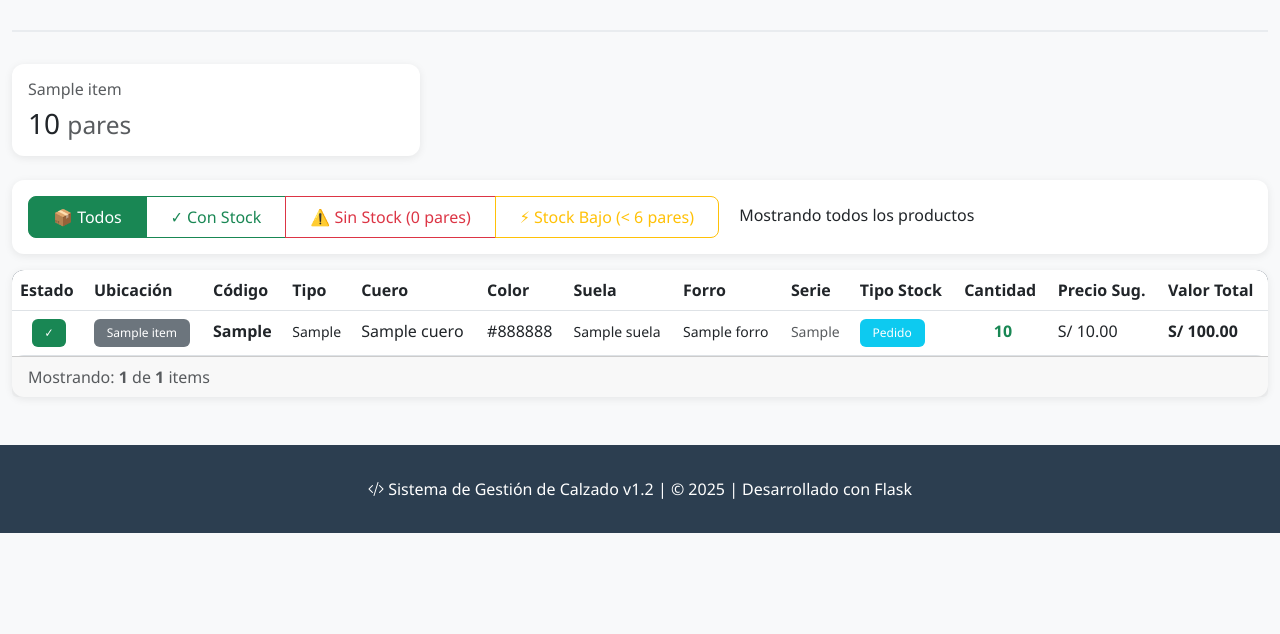
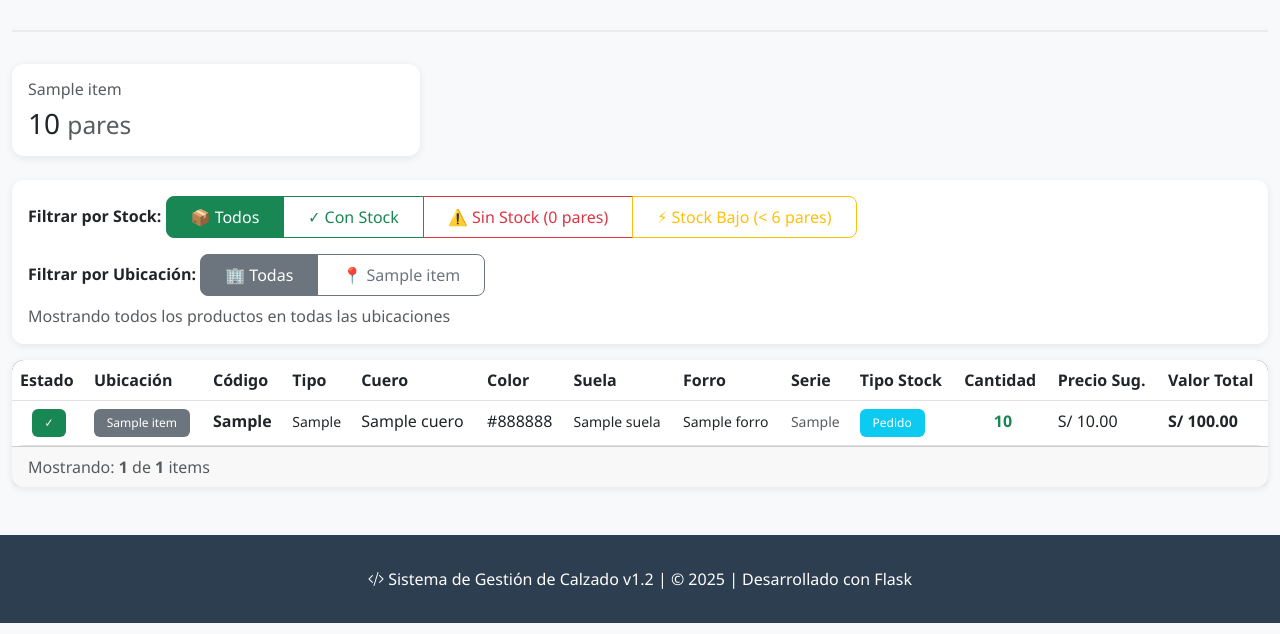
Before and after one commit to PAUL1096/App-para-el-negocio-de-calzados, a Flask app: template templates/inventario_v2.html in a window 1280 px wide. Shown: the part 166-800 px from the top of the page. Run offline with Flask 3, Linux system fonts and the light colour scheme; the template is opened without the code that fills it: most values are stand-ins (such as "Sample title", 1, 10 or a date in 2020).

Commit message:
fix: Corregir lógica de botones y agregar filtros en módulos
MÓDULO PRODUCCIÓN:
- Corregir lógica invertida del botón "Ingresar a Inventario"
  * Ahora solo permite ingresar productos en estado 'pendiente'
  * Productos 'agotados' ya NO permiten reingresar (debe producir nuevamente)
  * Productos 'con stock' permanecen deshabilitados correctamente
- Agregar banner informativo sobre estados de producción
  * ✓ Con Stock: Ya ingresado y disponible
  * ❌ Agotado: Vendido todo (requiere nueva producción)
  * ⏳ Pendiente: Recién producido, aún no ingresado

MÓDULO INVENTARIO:
- Agregar filtros por ubicación (Casa, Tienda Principal, etc.)
- Combinar filtros de stock + ubicación con lógica AND
- Mejorar UI con labels separados para cada tipo de filtro
- Actualizar mensaje dinámico que refleja ambos filtros activos
- Agregar data-attribute 'ubicacion' para filtrado JavaScript

Resolves: Problemas reportados en módulos de Producción e Inventario

```diff
--- a/templates/inventario_v2.html
+++ b/templates/inventario_v2.html
@@ -28,7 +28,9 @@
 <!-- Filtros -->
 <div class="card mb-3">
     <div class="card-body">
-        <div class="btn-group me-3" role="group">
+        <div class="mb-3">
+            <label class="form-label fw-bold">Filtrar por Stock:</label>
+            <div class="btn-group me-3" role="group" id="filtros-stock">
                 <button type="button" class="btn btn-outline-success active" onclick="filtrarStock('todos')">
                     📦 Todos
                 </button>
@@ -42,7 +44,25 @@
                     ⚡ Stock Bajo (< 6 pares)
                 </button>
             </div>
-        <span id="resultado-filtro">Mostrando todos los productos</span>
+        </div>
+
+        <div class="mb-2">
+            <label class="form-label fw-bold">Filtrar por Ubicación:</label>
+            <div class="btn-group" role="group" id="filtros-ubicacion">
+                <button type="button" class="btn btn-outline-secondary active" onclick="filtrarUbicacion('todas')">
+                    🏢 Todas
+                </button>
+                {% for ubicacion in ubicaciones_dict.keys() %}
+                <button type="button" class="btn btn-outline-secondary" onclick="filtrarUbicacion('{{ ubicacion }}')">
+                    📍 {{ ubicacion }}
+                </button>
+                {% endfor %}
+            </div>
+        </div>
+
+        <div class="text-muted">
+            <span id="resultado-filtro">Mostrando todos los productos en todas las ubicaciones</span>
+        </div>
     </div>
 </div>
 
@@ -70,7 +90,7 @@
                 </thead>
                 <tbody>
                     {% for item in items %}
-                    <tr data-cantidad="{{ item.cantidad_pares }}" class="{% if item.cantidad_pares == 0 %}table-secondary{% elif item.cantidad_pares < 6 %}table-warning{% endif %}">
+                    <tr data-cantidad="{{ item.cantidad_pares }}" data-ubicacion="{{ item.ubicacion_nombre }}" class="{% if item.cantidad_pares == 0 %}table-secondary{% elif item.cantidad_pares < 6 %}table-warning{% endif %}">
                         <td class="text-center">
                             {% if item.cantidad_pares == 0 %}
                                 <span class="badge bg-danger" title="Sin stock">❌</span>
@@ -118,29 +138,35 @@
 </div>
 
 <script>
-function filtrarStock(tipo) {
+// Variables globales para mantener el estado de los filtros
+let filtroStockActual = 'todos';
+let filtroUbicacionActual = 'todas';
+
+function aplicarFiltros() {
     const filas = document.querySelectorAll('#tabla-inventario tbody tr');
     let contador = 0;
 
-    // Actualizar botones activos
-    document.querySelectorAll('.btn-group .btn').forEach(btn => btn.classList.remove('active'));
-    event.target.classList.add('active');
-
     filas.forEach(row => {
         const cantidad = parseInt(row.dataset.cantidad);
-        let mostrar = false;
+        const ubicacion = row.dataset.ubicacion;
 
-        if (tipo === 'todos') {
-            mostrar = true;
-        } else if (tipo === 'con-stock') {
-            mostrar = cantidad > 0;
-        } else if (tipo === 'sin-stock') {
-            mostrar = cantidad === 0;
-        } else if (tipo === 'stock-bajo') {
-            mostrar = cantidad > 0 && cantidad < 6;
+        // Evaluar filtro de stock
+        let cumpleStock = false;
+        if (filtroStockActual === 'todos') {
+            cumpleStock = true;
+        } else if (filtroStockActual === 'con-stock') {
+            cumpleStock = cantidad > 0;
+        } else if (filtroStockActual === 'sin-stock') {
+            cumpleStock = cantidad === 0;
+        } else if (filtroStockActual === 'stock-bajo') {
+            cumpleStock = cantidad > 0 && cantidad < 6;
         }
 
-        if (mostrar) {
+        // Evaluar filtro de ubicación
+        let cumpleUbicacion = filtroUbicacionActual === 'todas' || ubicacion === filtroUbicacionActual;
+
+        // Mostrar solo si cumple ambos filtros
+        if (cumpleStock && cumpleUbicacion) {
             row.style.display = '';
             contador++;
         } else {
@@ -148,17 +174,48 @@ function filtrarStock(tipo) {
         }
     });
 
-    // Actualizar contador y mensaje
-    const total = filas.length;
+    // Actualizar contador
     document.getElementById('contador-visible').textContent = contador;
 
-    const mensajes = {
-        'todos': 'Mostrando todos los productos',
-        'con-stock': 'Mostrando productos con stock disponible',
-        'sin-stock': 'Mostrando productos sin stock (agotados)',
-        'stock-bajo': 'Mostrando productos con stock bajo (< 6 pares)'
+    // Actualizar mensaje
+    actualizarMensajeFiltro();
+}
+
+function filtrarStock(tipo) {
+    filtroStockActual = tipo;
+
+    // Actualizar botones activos
+    document.querySelectorAll('#filtros-stock .btn').forEach(btn => btn.classList.remove('active'));
+    event.target.classList.add('active');
+
+    aplicarFiltros();
+}
+
+function filtrarUbicacion(ubicacion) {
+    filtroUbicacionActual = ubicacion;
+
+    // Actualizar botones activos
+    document.querySelectorAll('#filtros-ubicacion .btn').forEach(btn => btn.classList.remove('active'));
+    event.target.classList.add('active');
+
+    aplicarFiltros();
+}
+
+function actualizarMensajeFiltro() {
+    const mensajesStock = {
+        'todos': 'todos los productos',
+        'con-stock': 'productos con stock disponible',
+        'sin-stock': 'productos sin stock (agotados)',
+        'stock-bajo': 'productos con stock bajo (< 6 pares)'
     };
-    document.getElementById('resultado-filtro').textContent = mensajes[tipo];
+
+    const mensajeStock = mensajesStock[filtroStockActual];
+    const mensajeUbicacion = filtroUbicacionActual === 'todas'
+        ? 'en todas las ubicaciones'
+        : 'en ' + filtroUbicacionActual;
+
+    document.getElementById('resultado-filtro').textContent =
+        'Mostrando ' + mensajeStock + ' ' + mensajeUbicacion;
 }
 </script>
 
```
Also changed, not shown: templates/produccion.html (+15 -1 lines). Lines whose indentation alone changed are shown as unchanged.
